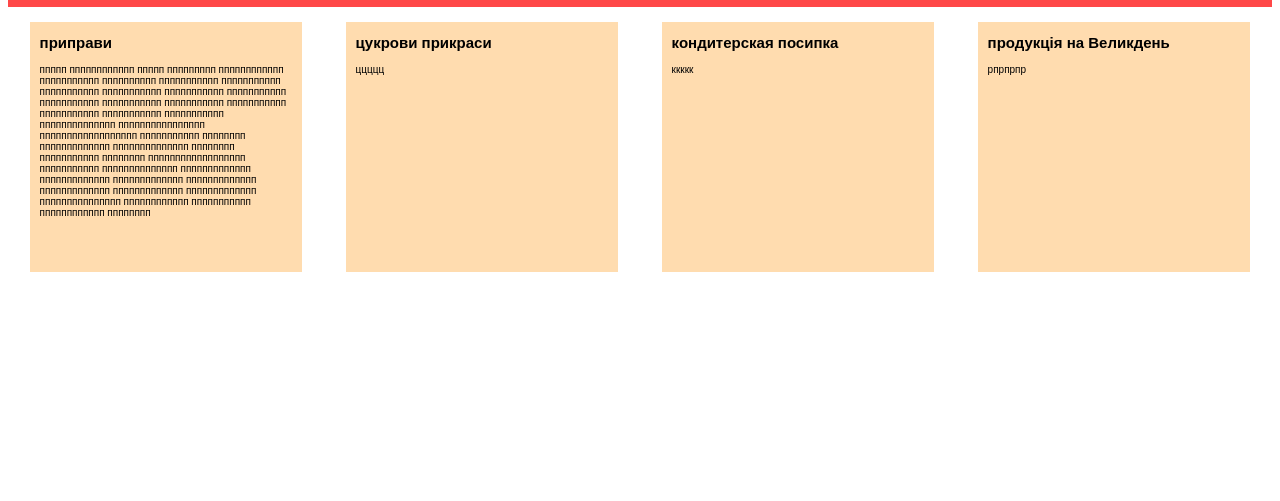
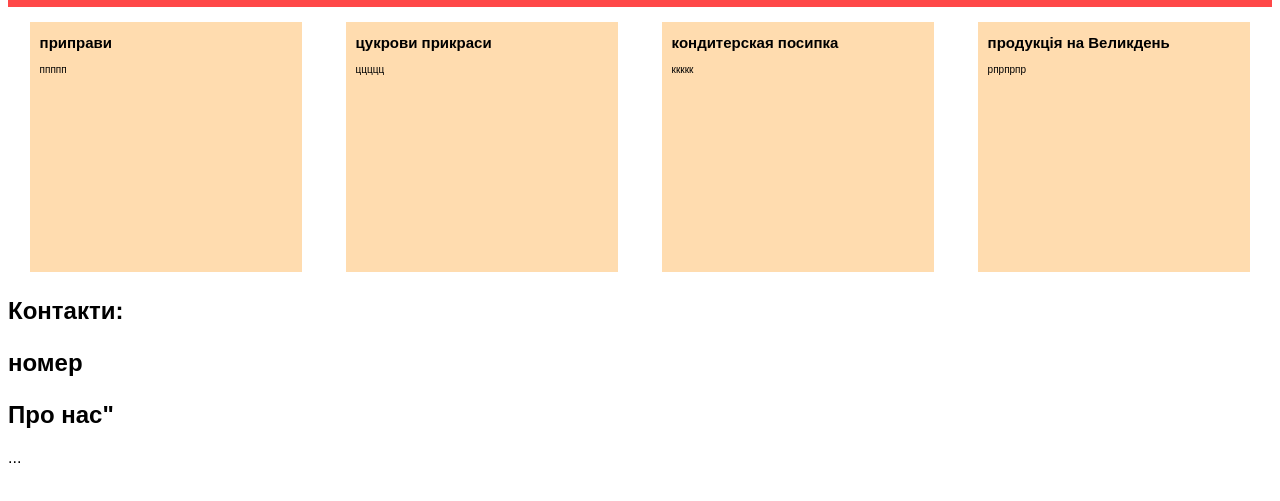
Before and after one commit to smailey123/mirydia, a plain HTML site: page index.html in a window 1280 px wide. Shown: the part 199-700 px from the top of the page. Drawn offline with Linux system fonts and the light colour scheme.

Commit message:
Update index.html

```diff
--- a/index.html
+++ b/index.html
@@ -18,7 +18,7 @@
             <section>
                 <article class="spesie">
                     <h2>приправи</h2>
-                    <p>ппппп пппппппппппп ппппп ппппппппп пппппппппппп ппппппппппп  пппппппппп ппппппппппп ппппппппппп ппппппппппп  ппппппппппп ппппппппппп ппппппппппп ппппппппппп ппппппппппп ппппппппппп ппппппппппп ппппппппппп ппппппппппп ппппппппппп пппппппппппппп пппппппппппппппп пппппппппппппппппп ппппппппппп пппппппп ппппппппппппп пппппппппппппп пппппппп ппппппппппп пппппппп пппппппппппппппппп ппппппппппп пппппппппппппп ппппппппппппп ппппппппппппп ппппппппппппп ппппппппппппп ппппппппппппп ппппппппппппп ппппппппппппп ппппппппппппппп пппппппппппп ппппппппппп пппппппппппп пппппппп</p>
+                    <p>ппппп </p>
                 </article>
                 <article class="precrasu">
                     <h2>цукрови прикраси</h2>
@@ -33,6 +33,15 @@
                      <p>pпрпрпр</p>
                 </article>
             </section>
+            <article class="footer2_article">
+                    <h2 class="footer_h2">Контакти:<h2>
+                    <p class="footer_p">номер</p>
+                </article>
+                <article class="footer2_article">
+                    <h2 class="footer_h2">Про нас"</h2>
+                    <p class="footer_p">...</p>
+                </article>
+            </section>
         </main>
         <footer></footer>
     </body>
```
